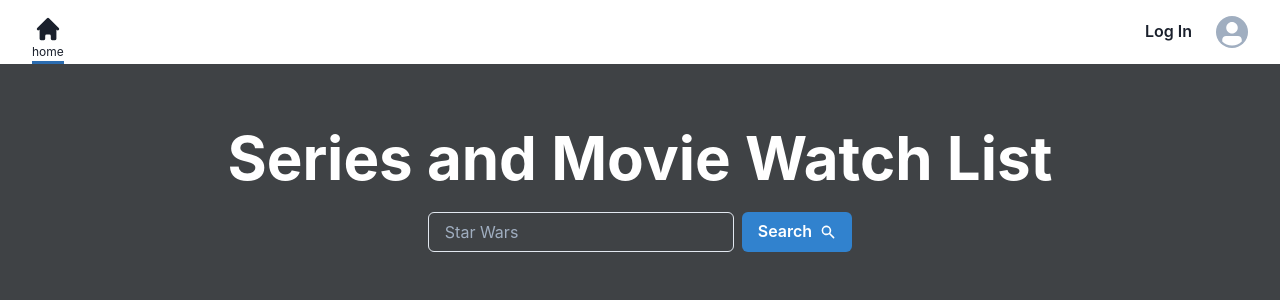
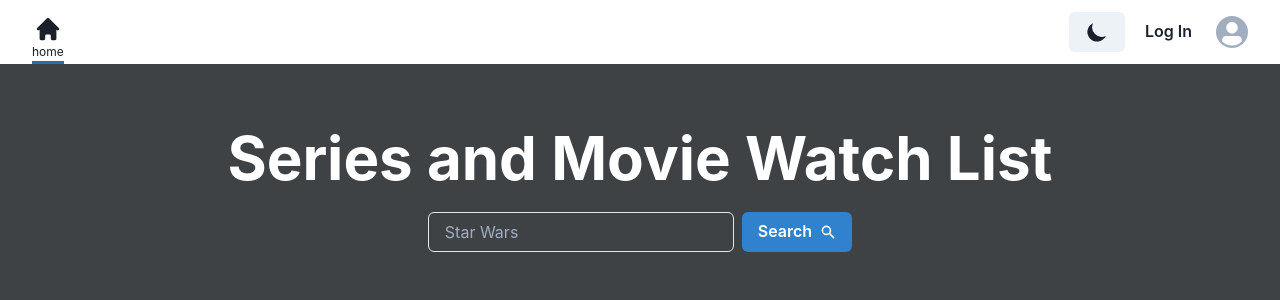
Before and after one commit to aandrade1980/series-movie-watch-list, a Next.js app: page / in a window 1280 px wide. Shown: the top 300 px of the page. Built offline with nearby package versions, Linux system fonts and the light colour scheme; no server answers.

Commit message:
:lipstick: Added dark mode

```diff
--- a/components/Header.jsx
+++ b/components/Header.jsx
@@ -1,17 +1,27 @@
 import { useRouter } from 'next/router';
 import { signIn, signOut, useSession } from 'next-auth/client';
-import { Avatar, Button, Flex } from '@chakra-ui/react';
+import {
+  Avatar,
+  Button,
+  Flex,
+  useColorMode,
+  useColorModeValue
+} from '@chakra-ui/react';
 
 import HeaderOption from './HeaderOption';
 
-import { HomeIcon, WatchedListIcon } from './Icons';
+import { DarkModeIcon, HomeIcon, WatchedListIcon } from './Icons';
 
 export default function Header() {
   const [session] = useSession();
   const router = useRouter();
   const { asPath } = router;
+  const { toggleColorMode } = useColorMode();
 
-  const handleClick = () => (session ? signOut() : signIn('google'));
+  const bgColor = useColorModeValue('white', 'gray.600');
+
+  const handleClick = () =>
+    session ? signOut({ callbackUrl: '/' }) : signIn('google');
 
   return (
     <Flex
@@ -21,7 +31,7 @@ export default function Header() {
       px="2rem"
       position="sticky"
       top="0"
-      backgroundColor="rgba(255,255,255,0.5)"
+      backgroundColor={bgColor}
       zIndex="1"
       style={{ backdropFilter: 'blur(5px)' }}
     >
@@ -42,6 +52,9 @@ export default function Header() {
         )}
       </Flex>
       <Flex alignItems="center">
+        <Button onClick={toggleColorMode} mr={1}>
+          <DarkModeIcon h={6} w={6} />
+        </Button>
         <Button variant="ghost" mr={2} onClick={handleClick}>
           {session ? 'Log Out' : 'Log In'}
         </Button>
--- a/components/Icons.jsx
+++ b/components/Icons.jsx
@@ -12,8 +12,18 @@ export const HomeIcon = props => (
 export const WatchedListIcon = props => (
   <Icon viewBox="0 0 20 20" {...props}>
     <path
-      fillRule="evenodd"
+      fill="currentColor"
       d="M3 4a1 1 0 011-1h12a1 1 0 110 2H4a1 1 0 01-1-1zm0 4a1 1 0 011-1h12a1 1 0 110 2H4a1 1 0 01-1-1zm0 4a1 1 0 011-1h12a1 1 0 110 2H4a1 1 0 01-1-1zm0 4a1 1 0 011-1h12a1 1 0 110 2H4a1 1 0 01-1-1z"
+      clipRule="evenodd"
+    />
+  </Icon>
+);
+
+export const DarkModeIcon = props => (
+  <Icon viewBox="0 0 20 20" {...props}>
+    <path
+      fill="currentColor"
+      d="M17.293 13.293A8 8 0 016.707 2.707a8.001 8.001 0 1010.586 10.586z"
       clipRule="evenodd"
     />
   </Icon>
--- a/package.json
+++ b/package.json
@@ -1,5 +1,5 @@
 {
-  "name": "series-movie-watchlistt",
+  "name": "series-movie-watchlist",
   "version": "0.1.0",
   "private": true,
   "scripts": {
--- /dev/null
+++ b/pages/_document.js
@@ -0,0 +1,19 @@
+import { ColorModeScript } from '@chakra-ui/react';
+import NextDocument, { Html, Head, Main, NextScript } from 'next/document';
+import theme from './theme';
+
+export default class Document extends NextDocument {
+  render() {
+    return (
+      <Html lang="en">
+        <Head />
+        <body>
+          {/* 👇 Here's the script */}
+          <ColorModeScript initialColorMode={theme.config.initialColorMode} />
+          <Main />
+          <NextScript />
+        </body>
+      </Html>
+    );
+  }
+}
--- /dev/null
+++ b/pages/theme.js
@@ -0,0 +1,12 @@
+import { extendTheme } from '@chakra-ui/react';
+
+// 2. Add your color mode config
+const config = {
+  initialColorMode: 'light',
+  useSystemColorMode: false
+};
+
+// 3. extend the theme
+const theme = extendTheme({ config });
+
+export default theme;
```
Also changed, not shown: 1 other file (tests, documents, lock files or other folders).
